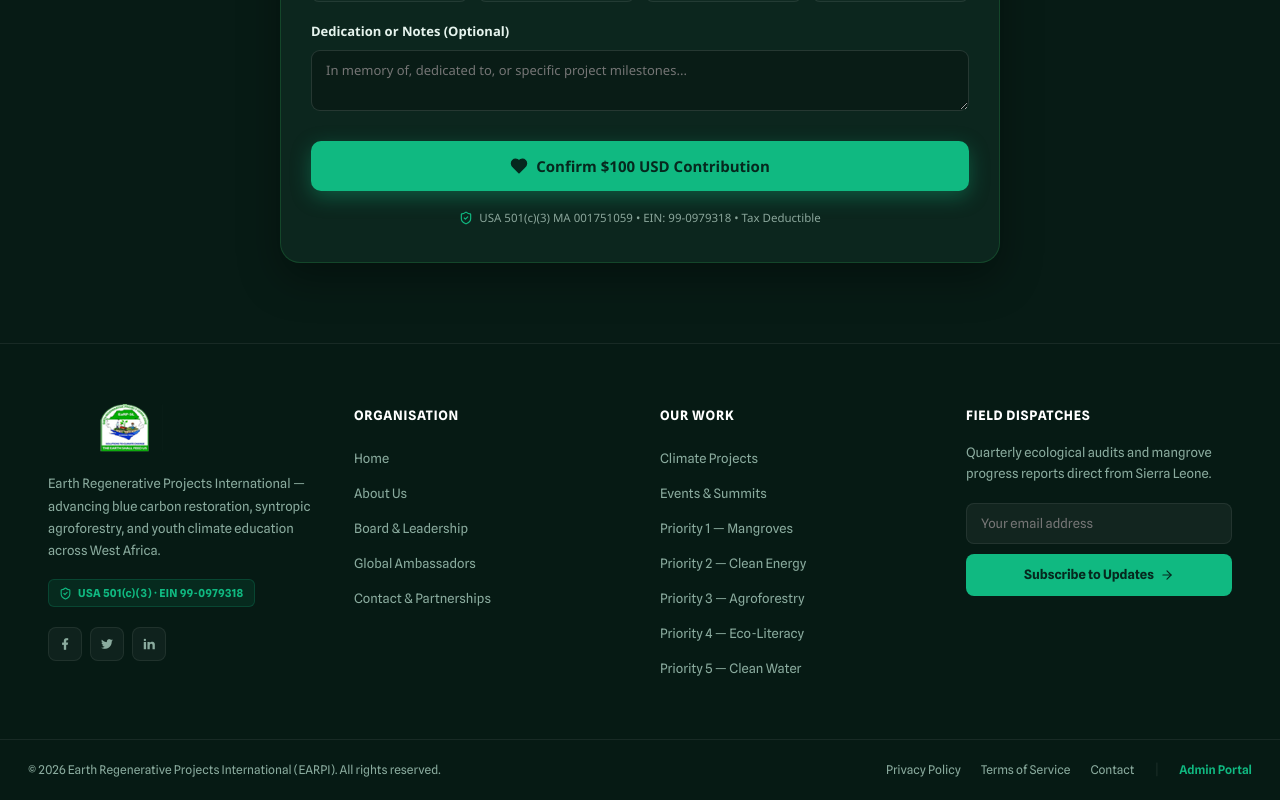
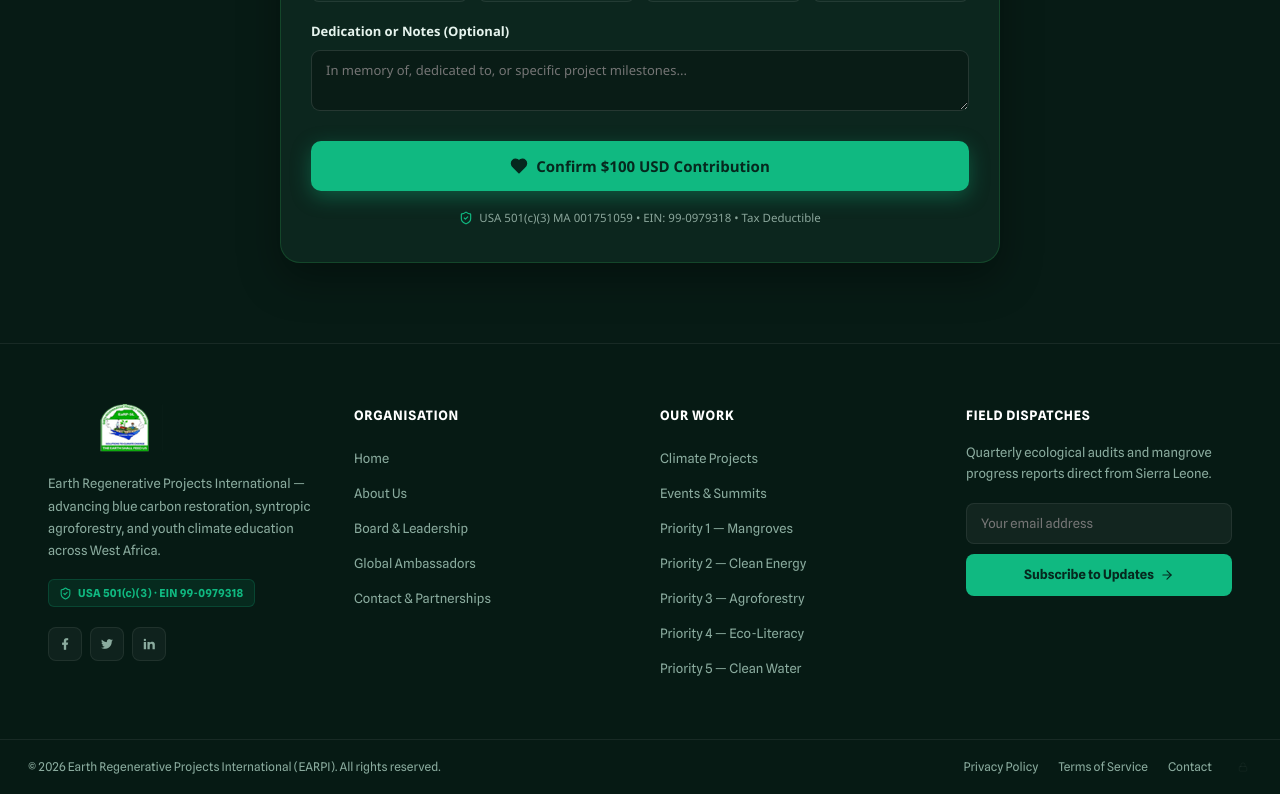
Before and after one commit to ryanstewart047/itservices, a Next.js app: page /donation in a window 1280 px wide. Shown: the part 1217-2017 px from the top of the page. Built offline with nearby package versions, Linux system fonts and the light colour scheme.

Commit message:
feat: discreet padlock admin link in footer, isolate admin portal as standalone page without site header/footer

```diff
--- a/app/layout.tsx
+++ b/app/layout.tsx
@@ -1,13 +1,6 @@
 import type { Metadata, Viewport } from 'next';
-import Header from '@/components/layout/Header';
-import Footer from '@/components/layout/Footer';
-import ThemeSwitcher from '@/components/layout/ThemeSwitcher';
-import BackToTop from '@/components/layout/BackToTop';
-import NewsletterPopup from '@/components/layout/NewsletterPopup';
-import AIChatBot from '@/components/ai/AIChatBot';
-import PWAInstallPrompt from '@/components/pwa/PWAInstallPrompt';
+import SiteShell from '@/components/layout/SiteShell';
 import ServiceWorkerRegister from '@/components/pwa/ServiceWorkerRegister';
-import GlobalFormHandler from '@/components/forms/GlobalFormHandler';
 
 export const metadata: Metadata = {
   title: {
@@ -88,19 +81,7 @@ export default function RootLayout({
       </head>
       <body>
         <ServiceWorkerRegister />
-        <ThemeSwitcher />
-
-        <div className="page-wrapper">
-          <Header />
-          <main className="content-wrapper">{children}</main>
-          <Footer />
-        </div>
-
-        <BackToTop />
-        <AIChatBot />
-        <NewsletterPopup />
-        <PWAInstallPrompt />
-        <GlobalFormHandler />
+        <SiteShell>{children}</SiteShell>
       </body>
     </html>
   );
--- a/components/layout/Footer.tsx
+++ b/components/layout/Footer.tsx
@@ -2,7 +2,7 @@
 
 import { useState } from 'react';
 import Link from 'next/link';
-import { ShieldCheck, AlertCircle, Loader2, ArrowRight } from 'lucide-react';
+import { ShieldCheck, AlertCircle, Loader2, ArrowRight, Lock } from 'lucide-react';
 import SubscriptionSuccessModal from './SubscriptionSuccessModal';
 
 const BG = '#061a14';
@@ -214,9 +214,31 @@ export default function Footer() {
                   {l.label}
                 </Link>
               ))}
-              <span style={{ color: BORDER }}>|</span>
-              <Link href="/admin" style={{ color: ACCENT, fontSize: 12, fontWeight: 600, textDecoration: 'none' }}>
-                Admin Portal
+              <Link
+                href="/admin"
+                aria-label="Staff Access"
+                title=""
+                style={{
+                  color: 'rgba(255, 255, 255, 0.16)',
+                  display: 'inline-flex',
+                  alignItems: 'center',
+                  justifyContent: 'center',
+                  textDecoration: 'none',
+                  opacity: 0.28,
+                  padding: '4px',
+                  transition: 'opacity 0.2s ease, color 0.2s ease',
+                  marginLeft: '2px',
+                }}
+                onMouseEnter={e => {
+                  (e.currentTarget as HTMLAnchorElement).style.opacity = '0.7';
+                  (e.currentTarget as HTMLAnchorElement).style.color = '#8aa69b';
+                }}
+                onMouseLeave={e => {
+                  (e.currentTarget as HTMLAnchorElement).style.opacity = '0.28';
+                  (e.currentTarget as HTMLAnchorElement).style.color = 'rgba(255, 255, 255, 0.16)';
+                }}
+              >
+                <Lock size={10} strokeWidth={2} />
               </Link>
             </div>
           </div>
--- /dev/null
+++ b/components/layout/SiteShell.tsx
@@ -0,0 +1,37 @@
+'use client';
+
+import { usePathname } from 'next/navigation';
+import Header from '@/components/layout/Header';
+import Footer from '@/components/layout/Footer';
+import ThemeSwitcher from '@/components/layout/ThemeSwitcher';
+import BackToTop from '@/components/layout/BackToTop';
+import NewsletterPopup from '@/components/layout/NewsletterPopup';
+import AIChatBot from '@/components/ai/AIChatBot';
+import PWAInstallPrompt from '@/components/pwa/PWAInstallPrompt';
+import GlobalFormHandler from '@/components/forms/GlobalFormHandler';
+
+export default function SiteShell({ children }: { children: React.ReactNode }) {
+  const pathname = usePathname();
+  const isAdmin = pathname?.startsWith('/admin');
+
+  if (isAdmin) {
+    // Completely standalone admin page: no site header, no site footer, no chatbot, no popups
+    return <>{children}</>;
+  }
+
+  return (
+    <>
+      <ThemeSwitcher />
+      <div className="page-wrapper">
+        <Header />
+        <main className="content-wrapper">{children}</main>
+        <Footer />
+      </div>
+      <BackToTop />
+      <AIChatBot />
+      <NewsletterPopup />
+      <PWAInstallPrompt />
+      <GlobalFormHandler />
+    </>
+  );
+}
```
Also changed, not shown: app/admin/AdminLayoutClient.tsx (added, +24 -0 lines), app/admin/layout.tsx (+2 -7 lines).
